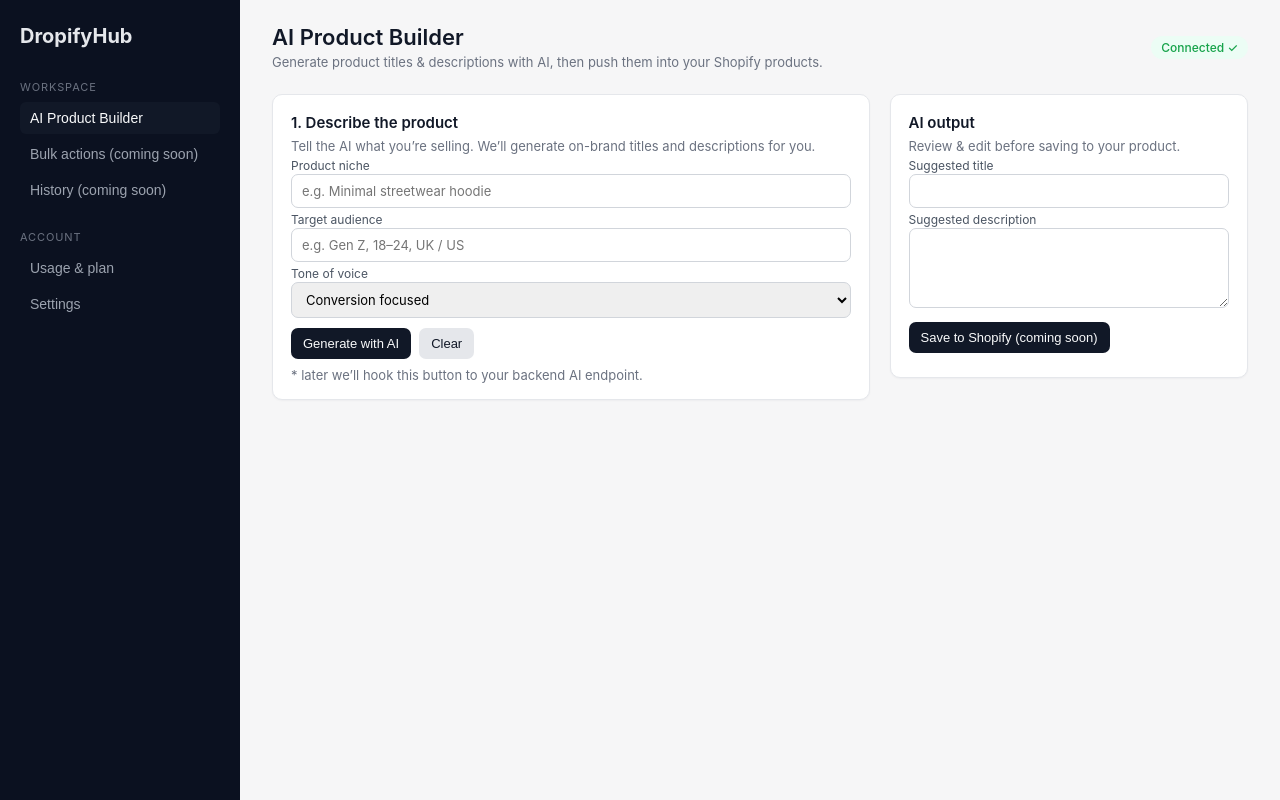
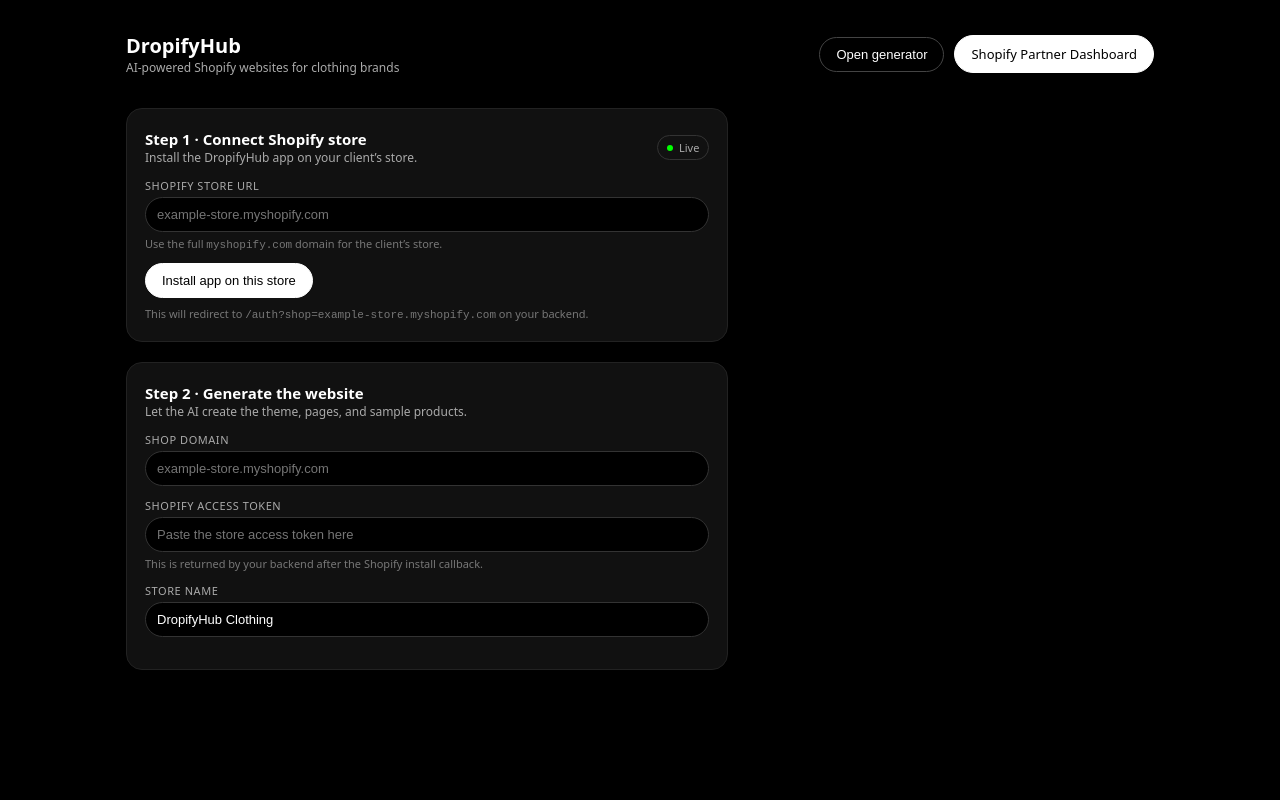
Before and after one commit to dropifyhubinfo-rgb/dropifyhub-backend, a website: page public/index.html in a window 1280 px wide. Drawn offline with Linux system fonts and the light colour scheme.

Commit message:
Update index.html

```diff
--- a/public/index.html
+++ b/public/index.html
@@ -1,389 +1,338 @@
-<!DOCTYPE html>
-<html>
+<!doctype html>
+<html lang="en">
   <head>
-    <meta charset="UTF-8" />
-    <title>DropifyHub</title>
-    <meta name="viewport" content="width=device-width, initial-scale=1" />
+    <meta charset="utf-8" />
+    <title>DropifyHub – AI Shopify Builder</title>
+    <meta name="viewport" content="width=device-width,initial-scale=1" />
     <style>
+      /* ========== GLOBAL ========== */
       * {
         box-sizing: border-box;
+      }
+      body {
         margin: 0;
         padding: 0;
+        font-family: system-ui, -apple-system, BlinkMacSystemFont, "Segoe UI",
+          Roboto, sans-serif;
+        background: #000;
+        color: #fff;
+      }
+      a {
+        color: inherit;
       }
 
-      body {
-        font-family: -apple-system, BlinkMacSystemFont, "San Francisco",
-          "Segoe UI", Roboto, Helvetica, Arial, sans-serif;
-        background: #f6f6f7;
-        color: #111827;
+      .page {
+        max-width: 1060px;
+        margin: 0 auto;
+        padding: 32px 16px 48px;
       }
 
-      .app {
-        display: grid;
-        grid-template-columns: 240px 1fr;
-        min-height: 100vh;
+      /* ========== HEADER ========== */
+      .header {
+        display: flex;
+        align-items: center;
+        justify-content: space-between;
+        gap: 16px;
+        margin-bottom: 32px;
+      }
+      .brand {
+        display: flex;
+        align-items: center;
+        gap: 12px;
+      }
+      .brand-logo {
+        width: 44px;
+        height: 44px;
+        border-radius: 50%;
+        border: 1px solid #444;
+        object-fit: contain;
+        background: #111;
+      }
+      .brand-title {
+        font-size: 20px;
+        font-weight: 600;
+      }
+      .brand-subtitle {
+        font-size: 12px;
+        color: #aaa;
+      }
+      .header-actions {
+        display: flex;
+        align-items: center;
+        gap: 10px;
       }
 
-      /* Sidebar */
-      .sidebar {
-        background: #0b1120;
-        color: #e5e7eb;
-        padding: 24px 20px;
+      /* ========== BUTTONS ========== */
+      .btn {
+        display: inline-flex;
+        align-items: center;
+        justify-content: center;
+        padding: 9px 16px;
+        border-radius: 999px;
+        border: 1px solid #fff;
+        background: #fff;
+        color: #000;
+        font-size: 13px;
+        font-weight: 500;
+        text-decoration: none;
+        cursor: pointer;
+        transition: transform 0.08s ease, background 0.08s ease,
+          color 0.08s ease;
+      }
+      .btn--ghost {
+        background: #000;
+        color: #fff;
+        border-color: #444;
+      }
+      .btn:hover {
+        transform: translateY(-1px);
+      }
+      .btn:active {
+        transform: translateY(0);
       }
 
-      .logo {
-        font-weight: 700;
-        font-size: 20px;
-        margin-bottom: 32px;
+      /* ========== LAYOUT SECTIONS ========== */
+      .grid {
+        display: grid;
+        grid-template-columns: minmax(0, 3fr) minmax(0, 2fr);
+        gap: 24px;
+      }
+      @media (max-width: 840px) {
+        .grid {
+          grid-template-columns: minmax(0, 1fr);
+        }
       }
 
-      .nav-section-title {
-        font-size: 11px;
-        text-transform: uppercase;
-        letter-spacing: 0.08em;
-        color: #6b7280;
-        margin-bottom: 8px;
+      .card {
+        background: #111;
+        border-radius: 16px;
+        padding: 20px 18px;
+        border: 1px solid #222;
+        margin-bottom: 20px;
       }
-
-      .nav {
-        list-style: none;
-        margin-bottom: 24px;
-      }
-
-      .nav li {
-        margin-bottom: 4px;
-      }
-
-      .nav button {
-        width: 100%;
-        text-align: left;
-        border: none;
-        background: transparent;
-        color: #9ca3af;
-        padding: 8px 10px;
-        border-radius: 6px;
-        font-size: 14px;
-        cursor: pointer;
-      }
-
-      .nav button.active {
-        background: #111827;
-        color: #f9fafb;
-      }
-
-      .nav button:hover {
-        background: #1f2937;
-        color: #f9fafb;
-      }
-
-      /* Main content */
-      .main {
-        padding: 24px 32px 40px;
-      }
-
-      .topbar {
+      .card-header {
         display: flex;
         justify-content: space-between;
         align-items: center;
-        margin-bottom: 24px;
+        gap: 10px;
+        margin-bottom: 12px;
+      }
+      .card-title {
+        font-size: 15px;
+        font-weight: 600;
+      }
+      .card-subtitle {
+        font-size: 12px;
+        color: #aaa;
       }
 
-      .topbar-title {
-        font-size: 22px;
-        font-weight: 600;
+      /* ========== FORM ELEMENTS ========== */
+      .field {
+        margin-bottom: 12px;
+      }
+      .label {
+        display: block;
+        font-size: 11px;
+        text-transform: uppercase;
+        letter-spacing: 0.05em;
+        color: #aaa;
+        margin-bottom: 4px;
+      }
+      .input,
+      .textarea {
+        width: 100%;
+        border-radius: 999px;
+        border: 1px solid #333;
+        padding: 9px 11px;
+        background: #000;
+        color: #fff;
+        font-size: 13px;
+        outline: none;
+      }
+      .textarea {
+        border-radius: 10px;
+        min-height: 72px;
+        resize: vertical;
+      }
+      .input:focus,
+      .textarea:focus {
+        border-color: #fff;
       }
 
-      .topbar-sub {
-        font-size: 13px;
-        color: #6b7280;
+      .hint {
+        font-size: 11px;
+        color: #777;
         margin-top: 4px;
       }
 
+      /* ========== TAG / BADGE ========== */
       .pill {
-        background: #ecfdf5;
-        color: #16a34a;
+        display: inline-flex;
+        align-items: center;
+        gap: 6px;
+        padding: 4px 9px;
         border-radius: 999px;
-        padding: 4px 10px;
-        font-size: 12px;
-        font-weight: 500;
+        border: 1px solid #333;
+        font-size: 11px;
+        color: #aaa;
+      }
+      .pill-dot {
+        width: 6px;
+        height: 6px;
+        border-radius: 999px;
+        background: #0f0;
       }
 
-      .grid {
-        display: grid;
-        grid-template-columns: minmax(0, 2fr) minmax(0, 1.2fr);
-        gap: 20px;
-        align-items: flex-start;
+      /* ========== OUTPUT AREA ========== */
+      .output {
+        font-family: ui-monospace, SFMono-Regular, Menlo, Monaco, Consolas,
+          "Liberation Mono", "Courier New", monospace;
+        font-size: 12px;
+        background: #050505;
+        border-radius: 10px;
+        border: 1px solid #222;
+        padding: 10px;
+        white-space: pre-wrap;
+        max-height: 320px;
+        overflow: auto;
+      }
+      .output--empty {
+        color: #555;
       }
 
-      .card {
-        background: white;
-        border-radius: 10px;
-        border: 1px solid #e5e7eb;
-        padding: 18px 18px 16px;
-        box-shadow: 0 1px 2px rgba(15, 23, 42, 0.04);
-      }
-
-      .card h3 {
-        font-size: 15px;
-        font-weight: 600;
-        margin-bottom: 6px;
-      }
-
-      .card p {
-        font-size: 13px;
-        color: #6b7280;
-      }
-
-      .card + .card {
-        margin-top: 14px;
-      }
-
-      .field-label {
-        font-size: 12px;
-        color: #4b5563;
-        margin-top: 10px;
-        margin-bottom: 4px;
-      }
-
-      input[type="text"],
-      textarea,
-      select {
-        width: 100%;
-        border-radius: 7px;
-        border: 1px solid #d1d5db;
-        padding: 8px 10px;
-        font-size: 13px;
-        font-family: inherit;
-      }
-
-      textarea {
-        resize: vertical;
-        min-height: 80px;
-      }
-
-      .btn-row {
-        margin-top: 10px;
+      /* ========== FOOTER ========== */
+      .footer {
+        margin-top: 28px;
+        font-size: 11px;
+        color: #666;
         display: flex;
-        gap: 8px;
-      }
-
-      .btn {
-        border-radius: 7px;
-        border: none;
-        padding: 8px 12px;
-        font-size: 13px;
-        font-weight: 500;
-        cursor: pointer;
-      }
-
-      .btn-primary {
-        background: #111827;
-        color: #f9fafb;
-      }
-
-      .btn-secondary {
-        background: #e5e7eb;
-        color: #111827;
-      }
-
-      .btn-primary:hover {
-        background: #020617;
-      }
-
-      .tag-row {
-        display: flex;
+        justify-content: space-between;
+        gap: 12px;
         flex-wrap: wrap;
-        gap: 6px;
-        margin-top: 8px;
-      }
-
-      .tag {
-        font-size: 11px;
-        background: #f3f4f6;
-        color: #4b5563;
-        border-radius: 999px;
-        padding: 4px 10px;
-      }
-
-      .small-label {
-        font-size: 11px;
-        color: #9ca3af;
-        margin-top: 8px;
-      }
-
-      @media (max-width: 880px) {
-        .app {
-          grid-template-columns: 1fr;
-        }
-        .sidebar {
-          display: none; /* simple: hide sidebar on tiny screens */
-        }
       }
     </style>
   </head>
   <body>
-    <div class="app">
-      <!-- Sidebar -->
-      <aside class="sidebar">
-        <div class="logo">DropifyHub</div>
-
-        <div>
-          <div class="nav-section-title">Workspace</div>
-          <ul class="nav">
-            <li>
-              <button class="active">AI Product Builder</button>
-            </li>
-            <li>
-              <button disabled>Bulk actions (coming soon)</button>
-            </li>
-            <li>
-              <button disabled>History (coming soon)</button>
-            </li>
-          </ul>
-        </div>
-
-        <div>
-          <div class="nav-section-title">Account</div>
-          <ul class="nav">
-            <li>
-              <button disabled>Usage & plan</button>
-            </li>
-            <li>
-              <button disabled>Settings</button>
-            </li>
-          </ul>
-        </div>
-      </aside>
-
-      <!-- Main -->
-      <main class="main">
-        <header class="topbar">
+    <div class="page">
+      <!-- HEADER -->
+      <header class="header">
+        <div class="brand">
+          <!-- Replace src with your own logo path -->
+          <img
+            src="/uploads/default-logo.png"
+            alt="DropifyHub"
+            class="brand-logo"
+            onerror="this.style.display='none'"
+          />
           <div>
-            <div class="topbar-title">AI Product Builder</div>
-            <div class="topbar-sub">
-              Generate product titles & descriptions with AI, then push them
-              into your Shopify products.
+            <div class="brand-title">DropifyHub</div>
+            <div class="brand-subtitle">
+              AI-powered Shopify websites for clothing brands
             </div>
           </div>
-          <div class="pill">Connected ✓</div>
-        </header>
+        </div>
+        <div class="header-actions">
+          <button class="btn btn--ghost" type="button" onclick="scrollToSection('generator')">
+            Open generator
+          </button>
+          <a
+            class="btn"
+            href="https://partners.shopify.com"
+            target="_blank"
+            rel="noopener"
+          >
+            Shopify Partner Dashboard
+          </a>
+        </div>
+      </header>
 
-        <section class="grid">
-          <!-- Left: inputs -->
-          <div>
-            <div class="card">
-              <h3>1. Describe the product</h3>
-              <p>
-                Tell the AI what you’re selling. We’ll generate on-brand titles
-                and descriptions for you.
-              </p>
-
-              <label class="field-label">Product niche</label>
+      <!-- MAIN GRID -->
+      <div class="grid">
+        <!-- LEFT: WORKFLOW -->
+        <section>
+          <!-- Step 1: connect Shopify -->
+          <div class="card">
+            <div class="card-header">
+              <div>
+                <div class="card-title">Step 1 · Connect Shopify store</div>
+                <div class="card-subtitle">
+                  Install the DropifyHub app on your client’s store.
+                </div>
+              </div>
+              <div class="pill">
+                <span class="pill-dot"></span> Live
+              </div>
+            </div>
+            <div class="field">
+              <label class="label" for="shopDomain">Shopify store URL</label>
               <input
-                id="nicheInput"
-                type="text"
-                placeholder="e.g. Minimal streetwear hoodie"
+                id="shopDomain"
+                class="input"
+                placeholder="example-store.myshopify.com"
               />
-
-              <label class="field-label">Target audience</label>
-              <input
-                id="audienceInput"
-                type="text"
-                placeholder="e.g. Gen Z, 18–24, UK / US"
-              />
-
-              <label class="field-label">Tone of voice</label>
-              <select id="toneInput">
-                <option value="conversion focused">Conversion focused</option>
-                <option value="casual">Casual</option>
-                <option value="playful">Playful</option>
-                <option value="luxury">Luxury</option>
-              </select>
-
-              <div class="btn-row">
-                <button class="btn btn-primary" onclick="generateCopy()">
-                  Generate with AI
-                </button>
-                <button class="btn btn-secondary" onclick="clearOutputs()">
-                  Clear
-                </button>
+              <div class="hint">
+                Use the full <code>myshopify.com</code> domain for the client’s
+                store.
               </div>
-
-              <p class="small-label">
-                * later we’ll hook this button to your backend AI endpoint.
-              </p>
+            </div>
+            <button class="btn" type="button" onclick="handleInstall()">
+              Install app on this store
+            </button>
+            <div class="hint" style="margin-top:8px;">
+              This will redirect to
+              <code>/auth?shop=example-store.myshopify.com</code> on your
+              backend.
             </div>
           </div>
 
-          <!-- Right: AI output -->
-          <div>
-            <div class="card">
-              <h3>AI output</h3>
-              <p>Review & edit before saving to your product.</p>
+          <!-- Step 2: generate website -->
+          <div class="card" id="generator">
+            <div class="card-header">
+              <div>
+                <div class="card-title">Step 2 · Generate the website</div>
+                <div class="card-subtitle">
+                  Let the AI create the theme, pages, and sample products.
+                </div>
+              </div>
+            </div>
 
-              <label class="field-label">Suggested title</label>
-              <input id="titleOutput" type="text" />
-
-              <label class="field-label">Suggested description</label>
-              <textarea id="descriptionOutput"></textarea>
-
-              <div class="btn-row">
-                <button class="btn btn-primary" disabled>
-                  Save to Shopify (coming soon)
-                </button>
+            <form onsubmit="handleGenerate(event)">
+              <div class="field">
+                <label class="label" for="genShop">Shop domain</label>
+                <input
+                  id="genShop"
+                  name="shop"
+                  class="input"
+                  placeholder="example-store.myshopify.com"
+                  required
+                />
               </div>
 
-              <div class="tag-row" id="tagRow"></div>
-            </div>
-          </div>
-        </section>
-      </main>
-    </div>
+              <div class="field">
+                <label class="label" for="genToken">Shopify access token</label>
+                <input
+                  id="genToken"
+                  name="accessToken"
+                  class="input"
+                  placeholder="Paste the store access token here"
+                  required
+                />
+                <div class="hint">
+                  This is returned by your backend after the Shopify install
+                  callback.
+                </div>
+              </div>
 
-    <script>
-      // SUPER SIMPLE FRONT-END MOCK AI – replace with real backend later
-      function generateCopy() {
-        const niche = document.getElementById("nicheInput").value || "Product";
-        const audience =
-          document.getElementById("audienceInput").value || "your customers";
-        const tone = document.getElementById("toneInput").value;
+              <div class="field">
+                <label class="label" for="genName">Store name</label>
+                <input
+                  id="genName"
+                  name="storeName"
+                  class="input"
+                  placeholder="DropifyHub Clothing"
+                  value="DropifyHub Clothing"
+                />
+              </div>
 
-        const title =
-          niche +
-          " – " +
-          (tone === "luxury"
-            ? "Premium Edition"
-            : tone === "playful"
-            ? "Must-Have Drop"
-            : "Best Seller");
-
-        const description =
-          "Designed for " +
-          audience +
-          ", this " +
-          niche.toLowerCase() +
-          " blends comfort and style so your customers feel confident every day. " +
-          "Optimised for high conversions with clear benefits, social-media-ready messaging and a clean structure that’s easy to scan.";
-
-        document.getElementById("titleOutput").value = title;
-        document.getElementById("descriptionOutput").value = description;
-
-        const tags = [tone, "AI generated", "high converting"];
-        const tagRow = document.getElementById("tagRow");
-        tagRow.innerHTML = "";
-        tags.forEach((t) => {
-          const span = document.createElement("span");
-          span.className = "tag";
-          span.innerText = t;
-          tagRow.appendChild(span);
-        });
-      }
-
-      function clearOutputs() {
-        document.getElementById("titleOutput").value = "";
-        document.getElementById("descriptionOutput").value = "";
-        document.getElementById("tagRow").innerHTML = "";
-      }
-    </script>
-  </body>
-</html>
+              <div class="field">
+                <label clas
```
